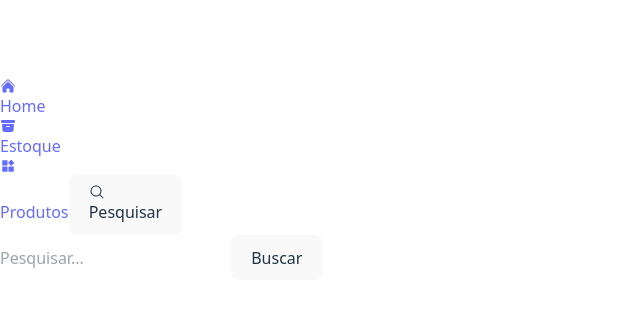
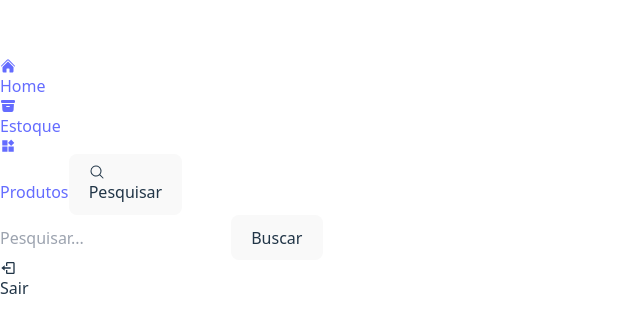
Before and after one commit to KzRobertkz/controle_estoque_pratica, a React (Vite) app in the folder Front_End/: page /estoque in a window 1280 px wide. Shown: the part 221-554 px from the top of the page, without its empty margins (0-640 px from the left). Built offline with nearby package versions, Linux system fonts and the light colour scheme.

Commit message:
feat: refactor authentication flow and improve user feedback in signup and login

```diff
--- a/Front_End/src/components/header.jsx
+++ b/Front_End/src/components/header.jsx
@@ -1,5 +1,4 @@
-import React from "react";
-import { useState } from "react";
+import React, { useState } from "react";
 import { Link } from "react-router-dom";
 import {
   HiArchiveBox,
@@ -7,16 +6,42 @@ import {
   HiMagnifyingGlass
 } from "react-icons/hi2";
 import { AiFillProduct } from "react-icons/ai";
+import { BiLogOut } from "react-icons/bi";
 
-
+import { useNavigate } from 'react-router-dom';
 
 function Header() {
   const [mostrarPesquisa, setMostrarPesquisa] = useState(false);
+  const navigate = useNavigate();
+
+  const handleLogout = async () => {
+    try {
+      const token = localStorage.getItem('token');
+      const response = await fetch('http://localhost:3333/logout', {
+        method: 'DELETE',
+        headers: {
+          Authorization: `Bearer ${token}`,
+        },
+      });
+
+      if (!response.ok) {
+        console.error('Erro ao fazer logout');
+        return;
+      }
+
+      localStorage.removeItem('token');
+      navigate('/login');
+    } catch (error) {
+      console.error('Erro na requisição de logout:', error);
+    }
+  };
+
 
   return (
+    <div className="fixed top-0 left-0 w-full bg-white shadow px-4 py-2 flex justify-between items-center text-sm z-50">
 
-    <div className="fixed top-0 left-0 w-full bg-white shadow p-4 flex gap-6 justify-start text-sm items-center z-50">
-
+      {/* Menu à esquerda */}
+      <div className="flex gap-6">
         <Link to="/Home" className="flex flex-col items-center text-blue-600 hover:text-blue-800 transition-transform hover:scale-110">
           <HiHome className="text-3xl" />
           <span>Home</span>
@@ -34,7 +59,7 @@ function Header() {
 
         <button
           onClick={() => setMostrarPesquisa(!mostrarPesquisa)}
-        className="flex flex-col items-center bg-white text-blue-600 hover:text-blue-800 transition-transform hover:scale-110 focus:outline-none focus:ring-0 p-0 rounded"
+          className="py-0 px-0 flex flex-col items-center bg-white text-blue-600 hover:text-blue-800 transition-transform hover:scale-110 focus:outline-none"
         >
           <HiMagnifyingGlass className="text-3xl" />
           <span>Pesquisar</span>
@@ -45,8 +70,7 @@ function Header() {
             mostrarPesquisa
               ? 'opacity-100 scale-100 translate-x-0'
               : 'opacity-0 scale-95 -translate-x-10 pointer-events-none'
-          }`
-        }
+          }`}
         >
           <form
             action="/pesquisar"
@@ -66,13 +90,18 @@ function Header() {
             >
               Buscar
             </button>
-
           </form>
-
+        </div>
       </div>
 
+      <div
+        onClick={handleLogout}
+        className="cursor-pointer py-0 flex flex-col items-end text-blue-600 hover:text-blue-800 transition-transform hover:scale-110"
+      >
+        <BiLogOut className="text-4xl" />
+        <span className="text-base">Sair</span>
       </div>
-
+    </div>
   );
 }
 
--- a/Front_End/src/pages/home.jsx
+++ b/Front_End/src/pages/home.jsx
@@ -3,25 +3,10 @@ import Header from "../components/header"
 import axios from 'axios'
 
 function Home() {
-  const [message, setMessage] = useState('Testando conexão...')
-
-  useEffect(() => {
-    axios.get('http://localhost:3333/api/ping')
-      .then(response => {
-        setMessage(response.data.message)
-      })
-      .catch(error => {
-        console.error('Erro ao conectar com o backend:', error)
-        setMessage('Falha ao conectar com o backend')
-      })
-  }, [])
 
   return (
     <div>
       <Header />
-      <p className='pl-5 text-green-500'>
-        Backend diz: {message}
-      </p>
     </div>
   )
 }
--- a/Front_End/src/pages/login.jsx
+++ b/Front_End/src/pages/login.jsx
@@ -26,7 +26,7 @@ export default function Login() {
       }
 
       // Salva o token no localStorage
-      localStorage.setItem('token', data.token.token)
+      localStorage.setItem('token', data.token)
 
       // Redireciona para a página inicial
       navigate('/home')
--- a/Front_End/src/pages/signup.jsx
+++ b/Front_End/src/pages/signup.jsx
@@ -21,13 +21,12 @@ export default function Signup() {
       const data = await response.json()
 
       if (!response.ok) {
-        setError(data.message || 'Erro ao cadastrar')
+        setError(data.message || 'Erro ao cadastrar usuário')
         return
       }
 
-      // Salva o token e redireciona
-      localStorage.setItem('token', data.token.token)
-      navigate('/home')
+      // Redireciona para a tela de login
+      navigate('/login')
     } catch (err) {
       setError('Erro na conexão com o servidor')
     }
@@ -70,7 +69,7 @@ export default function Signup() {
         </button>
 
         <p className="mt-4 text-sm text-center">
-            Já tem conta? <a href="/login" className="text-blue-600 underline">Faça login</a>
+          Já tem conta? <a href="/login" className="text-blue-600 underline">Entrar</a>
         </p>
 
       </form>
```
Also changed, not shown: 1 other file (tests, documents, lock files or other folders). Lines whose indentation alone changed are shown as unchanged.
